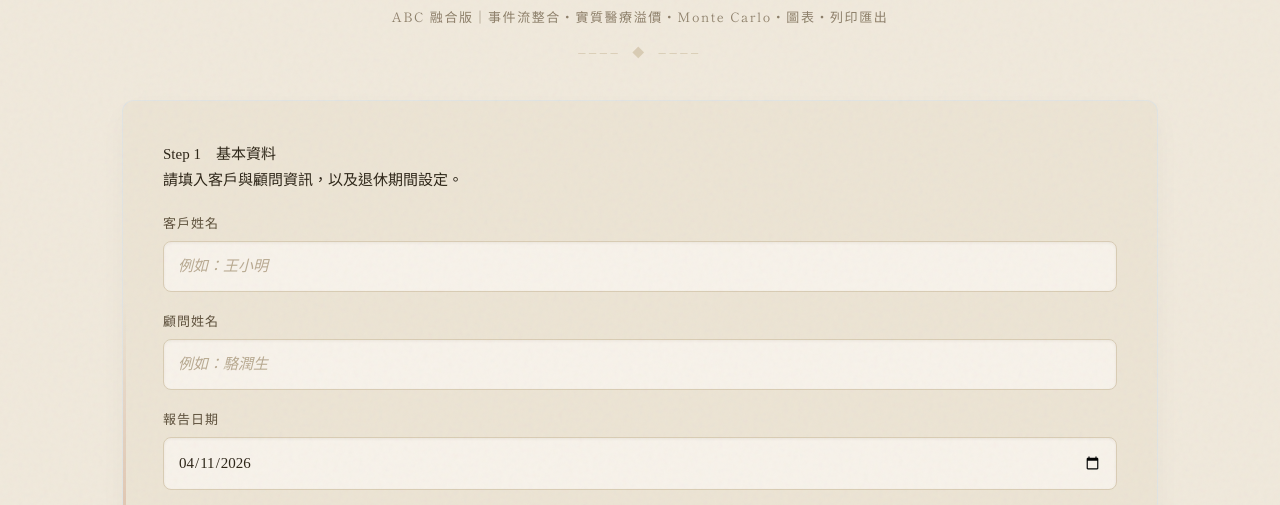
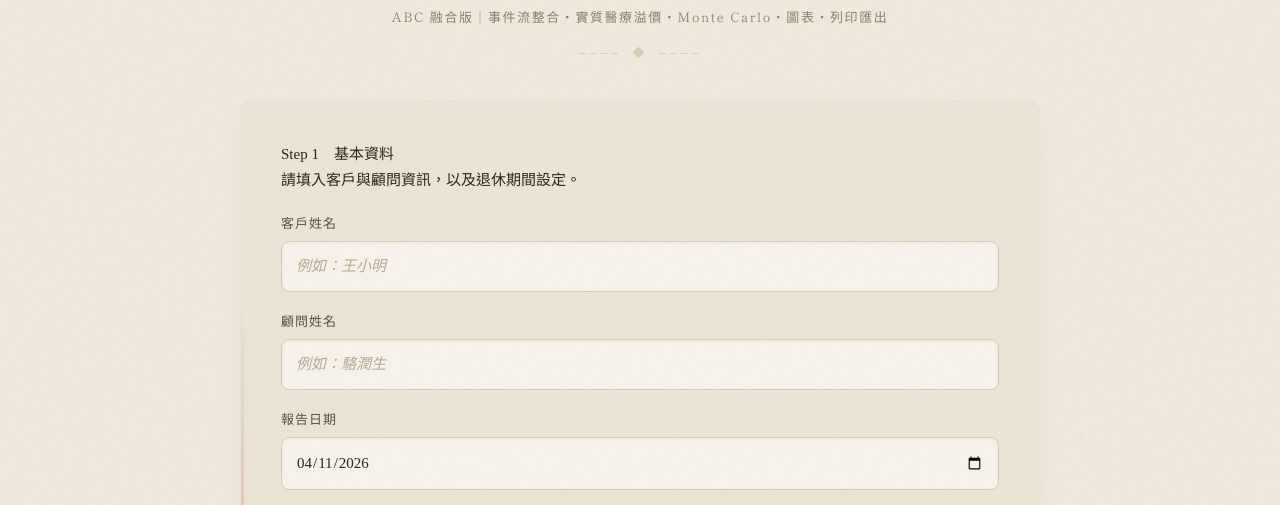
Before and after one commit to camel40tw-lgtm/lawrence-financial-site, a plain HTML site: page calculator.html in a window 1280 px wide. Shown: the part 255-760 px from the top of the page. Drawn offline with nearby package versions, Linux system fonts and the light colour scheme; a web font is replaced by a local one.

Commit message:
style: standardize max-width constraint to all wizard panels

```diff
--- a/assets/calc-style.css
+++ b/assets/calc-style.css
@@ -587,7 +587,7 @@ canvas{width:100%;max-width:100%;background:var(--washi);border-radius:var(--rad
 
 
 /* One Pager overrides */
-.wizard-panel { display: block !important; opacity: 1 !important; transform: none !important; margin-bottom: 30px; border-radius: 12px; }
+.wizard-panel { display: block !important; opacity: 1 !important; transform: none !important; margin-bottom: 30px; border-radius: 12px; max-width: 800px; margin-left: auto; margin-right: auto; }
 .unified-action-bar { margin-bottom: 60px; }
 .card.form-card { padding: 40px; box-shadow: 0 12px 28px rgba(16,41,71,0.03); border: 1px solid rgba(219,228,238,0.6); }
 [data-theme="dark"] .card.form-card { background: rgba(28,42,60,0.4); border-color: rgba(255,255,255,0.05); }
```
